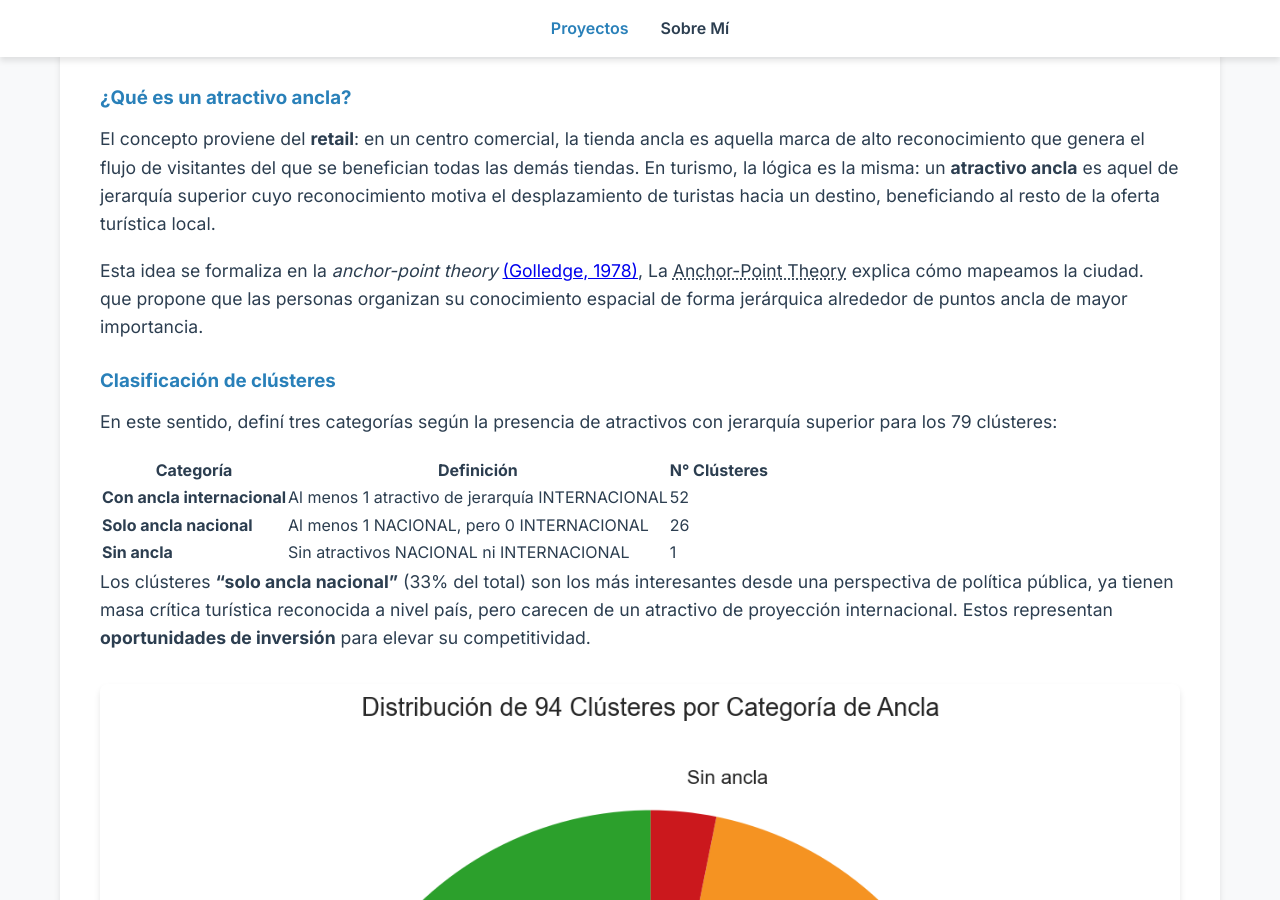
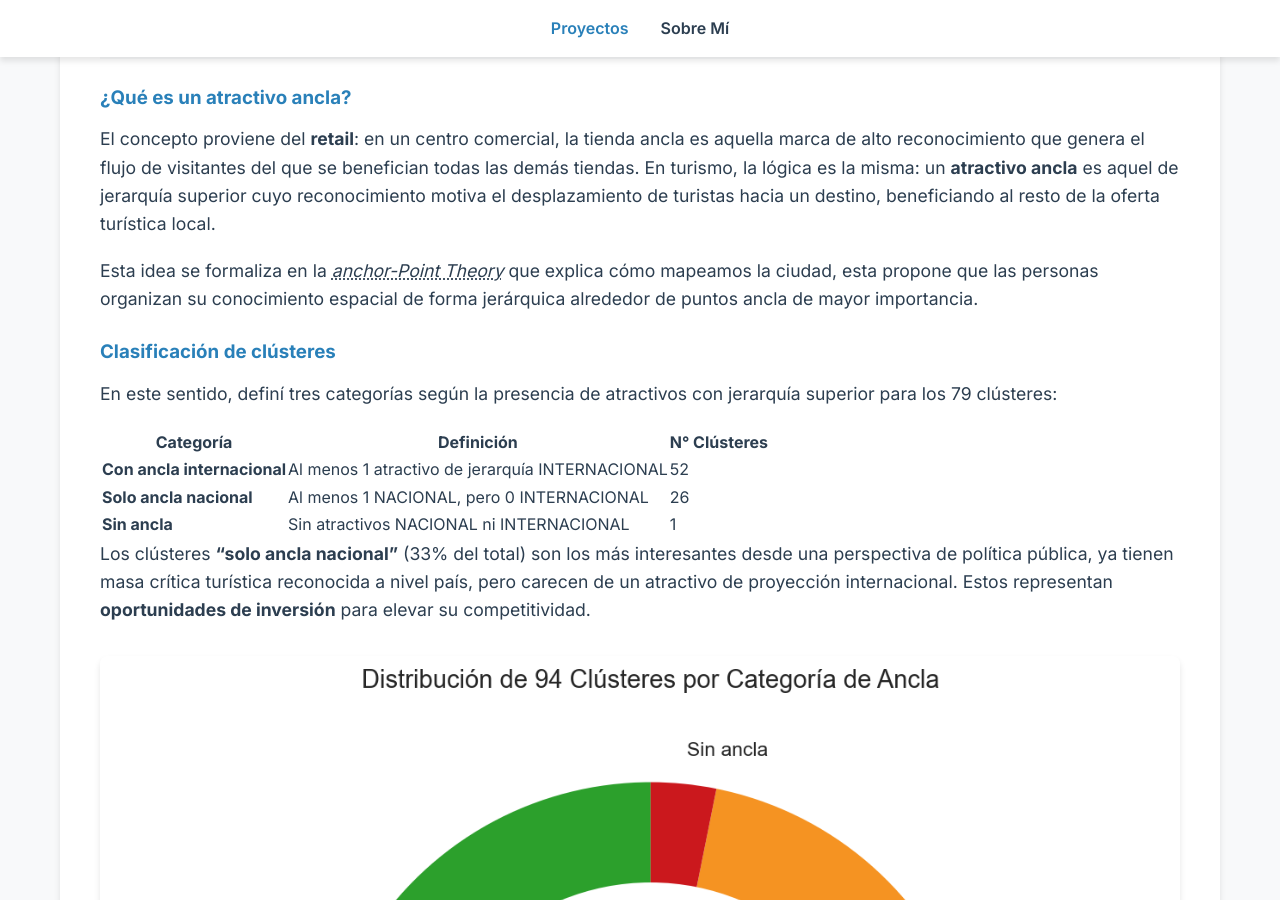
Before and after one commit to manuelsancristobal/manuelsancristobal.github.io, a Jekyll site: the page built from _projects/cluster-turismo.md, in a window 1280 px wide and 900 px high, scrolled down 4460 px. Built offline with Jekyll 4.4.1, drawn with Linux system fonts in a browser that asks for light colours.

Commit message:
Corrección de formato en la explicación de la *anchor-point theory* y mejora de redacción.

```diff
--- a/_projects/cluster-turismo.md
+++ b/_projects/cluster-turismo.md
@@ -70,7 +70,7 @@ Respecto del parámetro `min_cluster_size=10`, definí que grupo de al menos 10
 
 El concepto proviene del **retail**: en un centro comercial, la tienda ancla es aquella marca de alto reconocimiento que genera el flujo de visitantes del que se benefician todas las demás tiendas. En turismo, la lógica es la misma: un **atractivo ancla** es aquel de jerarquía superior cuyo reconocimiento motiva el desplazamiento de turistas hacia un destino, beneficiando al resto de la oferta turística local.
 
-Esta idea se formaliza en la *anchor-point theory* [(Golledge, 1978)](# Golledge, R. G. (1978). Learning about urban environments. En T. Carlstein, D. Parkes, & N. Thrift (Eds.), Timing space and spacing time: Vol. 1. Making sense of time (pp. 76–98). Edward Arnold.), La <abbr title="Golledge, R. G. (1978). Learning about urban environments.">Anchor-Point Theory</abbr> explica cómo mapeamos la ciudad. que propone que las personas organizan su conocimiento espacial de forma jerárquica alrededor de puntos ancla de mayor importancia.
+Esta idea se formaliza en la <abbr title="Golledge, R. G. (1978). Learning about urban environments. En T. Carlstein, D. Parkes, & N. Thrift (Eds.), Timing space and spacing time: Vol. 1. Making sense of time (pp. 76–98). Edward Arnold.">*anchor-Point Theory*</abbr> que explica cómo mapeamos la ciudad, esta propone que las personas organizan su conocimiento espacial de forma jerárquica alrededor de puntos ancla de mayor importancia.
 
 ### Clasificación de clústeres
 
```
